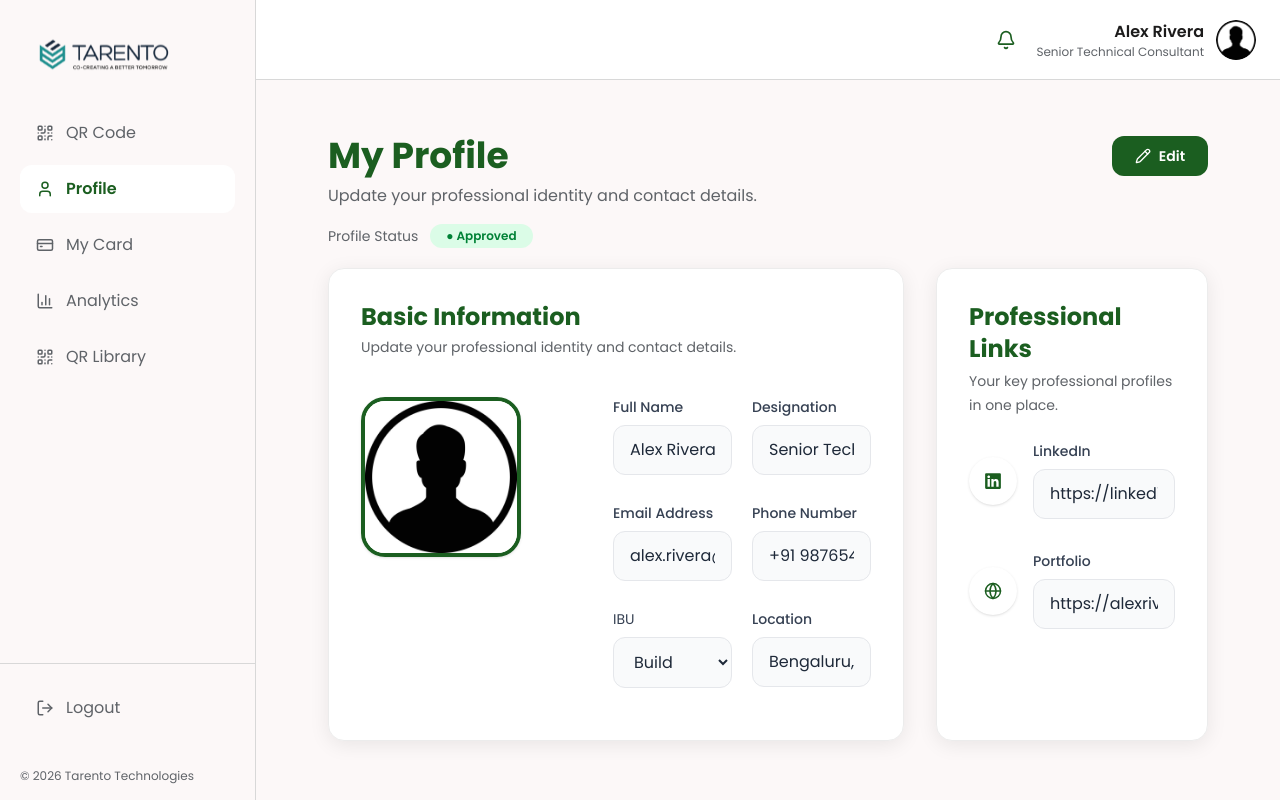
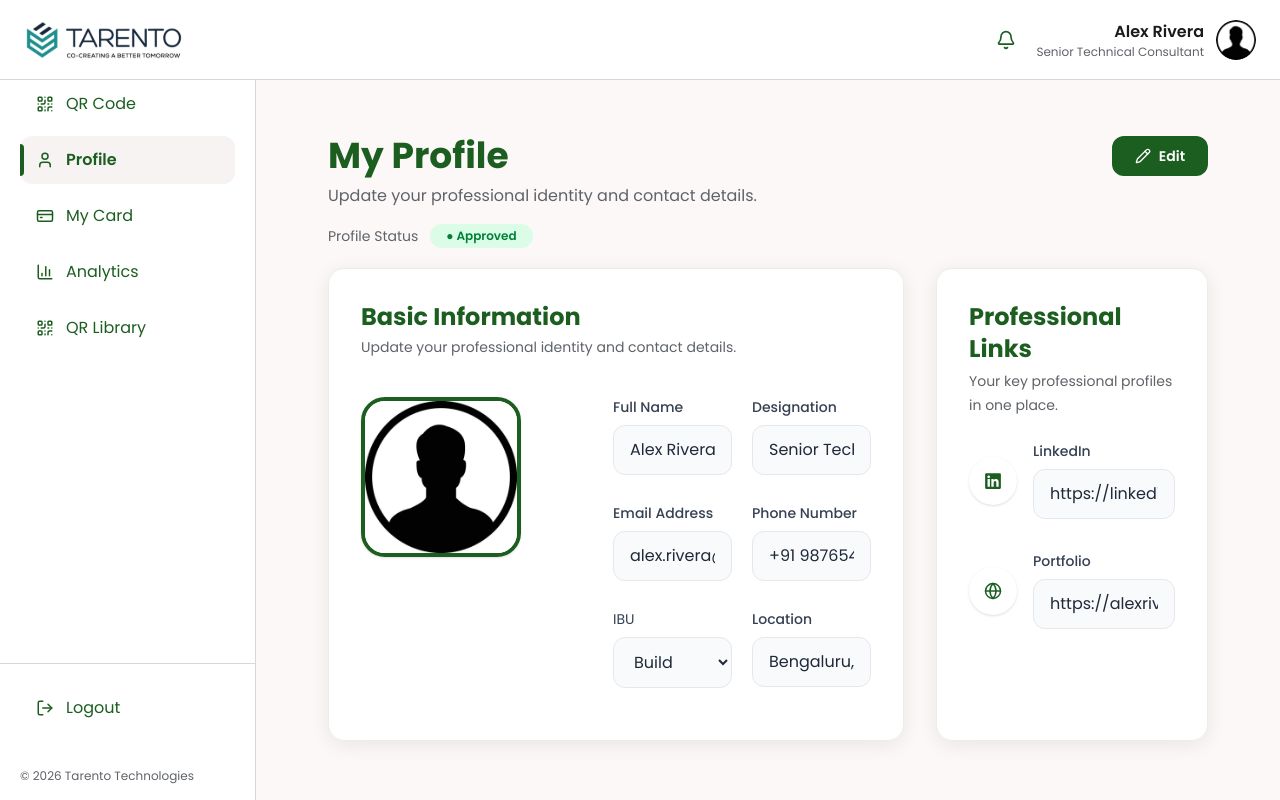
Before and after one commit to abhinandamadhurisathyan-web/Digital_business_card, a React (Vite) app: page /profile in a window 1280 px wide. Built offline with nearby package versions, Linux system fonts and the light colour scheme.

Commit message:
Update sidebar and topbar layout

```diff
--- a/src/components/EmployeeLayout/EmployeeLayout.tsx
+++ b/src/components/EmployeeLayout/EmployeeLayout.tsx
@@ -13,20 +13,20 @@ export default function EmployeeLayout() {
   const isAdmin = Boolean(getAdminSession());
 
   return (
-    <div className="flex h-screen overflow-hidden bg-background">
-      <Sidebar
-        isOpen={isSidebarOpen}
-        onClose={() => setSidebarOpen(false)}
-        variant={isAdmin ? "admin" : "employee"}
-      />
+<div className="flex h-screen flex-col overflow-hidden bg-background">
+  <TopBar
+    employeeName="Alex Rivera"
+    designation="Senior Technical Consultant"
+    profileImage={profilePic}
+    onMenuClick={() => setSidebarOpen(true)}
+  />
 
-      <div className="flex flex-1 flex-col overflow-hidden">
-        <TopBar
-          employeeName="Alex Rivera"
-          designation="Senior Technical Consultant"
-          profileImage={profilePic}
-          onMenuClick={() => setSidebarOpen(true)}
-        />
+  <div className="flex flex-1 overflow-hidden">
+    <Sidebar
+      isOpen={isSidebarOpen}
+      onClose={() => setSidebarOpen(false)}
+      variant={isAdmin ? "admin" : "employee"}
+    />
 
         <main className="flex-1 overflow-y-auto p-6 lg:p-10">
           <Outlet />
--- a/src/components/TopBar/TopBar.tsx
+++ b/src/components/TopBar/TopBar.tsx
@@ -1,5 +1,6 @@
 import { Bell, Menu } from "lucide-react";
 import { useNavigate } from "react-router-dom";
+import tarento_logo from "../../assets/tarento_logo.svg";
 
 interface TopBarProps {
   employeeName: string;
@@ -16,14 +17,11 @@ export default function TopBar({
 }: TopBarProps) {
   const navigate = useNavigate();
   return (
-    <header className="h-20 border-b border-border bg-surface flex items-center justify-between px-6">
+    <header className="relative h-20 border-b border-border bg-surface flex items-center justify-between px-6">
 
       {/* Left Side */}
 
-      <div className="flex items-center gap-4">
-
-        {/* Hamburger - Only visible on mobile */}
-
+<div className="flex items-center">
   <button
     onClick={onMenuClick}
     className="lg:hidden"
@@ -31,10 +29,20 @@ export default function TopBar({
     <Menu size={24} />
   </button>
 
-
-
+  {/* Desktop Logo */}
+  <img
+    src={tarento_logo}
+    alt="Tarento Logo"
+    className="hidden lg:block h-20 w-auto -ml-4"
+  />
 </div>
-
+<div className="absolute left-1/2 -translate-x-1/2 lg:hidden">
+  <img
+    src={tarento_logo}
+    alt="Tarento Logo"
+    className="h-20 w-auto -ml-4"
+  />
+</div>
       {/* Right Side */}
 
       <div className="flex items-center gap-5">
--- a/src/components/sideBar/Sidebar.tsx
+++ b/src/components/sideBar/Sidebar.tsx
@@ -1,7 +1,6 @@
 import { X } from "lucide-react";
 
 import SidebarItem from "./SidebarItem";
-import tarento_logo from "../../assets/tarento_logo.svg";
 import { adminSidebarItems, logoutItem, sidebarItems } from "./sideBarData";
 import { clearAdminSession } from "../../lib/adminSession";
 
@@ -36,9 +35,11 @@ export default function Sidebar({
   fixed
 inset-y-0
 left-0
+
+lg:relative
     z-50
     w-64
-          bg-background
+    bg-surface
     border-r
     border-border
     flex
@@ -52,6 +53,7 @@ export default function Sidebar({
     }
 
     lg:relative
+    lg:top-0
     lg:translate-x-0
   `}
 >
@@ -64,16 +66,6 @@ export default function Sidebar({
           >
             <X size={24} />
           </button>
-        </div>
-
-        {/* Logo */}
-
-        <div className="p-6">
-          <img
-            src={tarento_logo}
-            alt="Tarento Logo"
-            className="w-40"
-          />
         </div>
 
         {/* Navigation */}
--- a/src/components/sideBar/SidebarItem.tsx
+++ b/src/components/sideBar/SidebarItem.tsx
@@ -18,24 +18,34 @@ export default function SidebarItem({
   onClick={onClick}
   className={({ isActive }) =>
     `
+      relative
       flex
       items-center
       gap-3
       px-4
       py-3
       rounded-xl
-        transition
+      transition-all
+      duration-200
       ${
         isActive
-            ? "bg-surface text-primary font-semibold"
-            : "text-text-secondary hover:bg-surface"
+          ? "bg-surface-container text-primary font-semibold"
+          : "text-primary hover:bg-surface-container"
       }
     `
   }
 >
+  {({ isActive }) => (
+    <>
+      {isActive && (
+        <span className="absolute left-0 top-2 bottom-2 w-1 rounded-r-full bg-primary" />
+      )}
+
       <Icon size={18} />
 
       <span>{item.title}</span>
+    </>
+  )}
 </NavLink>
   );
 }
```
Lines whose indentation alone changed are shown as unchanged.
